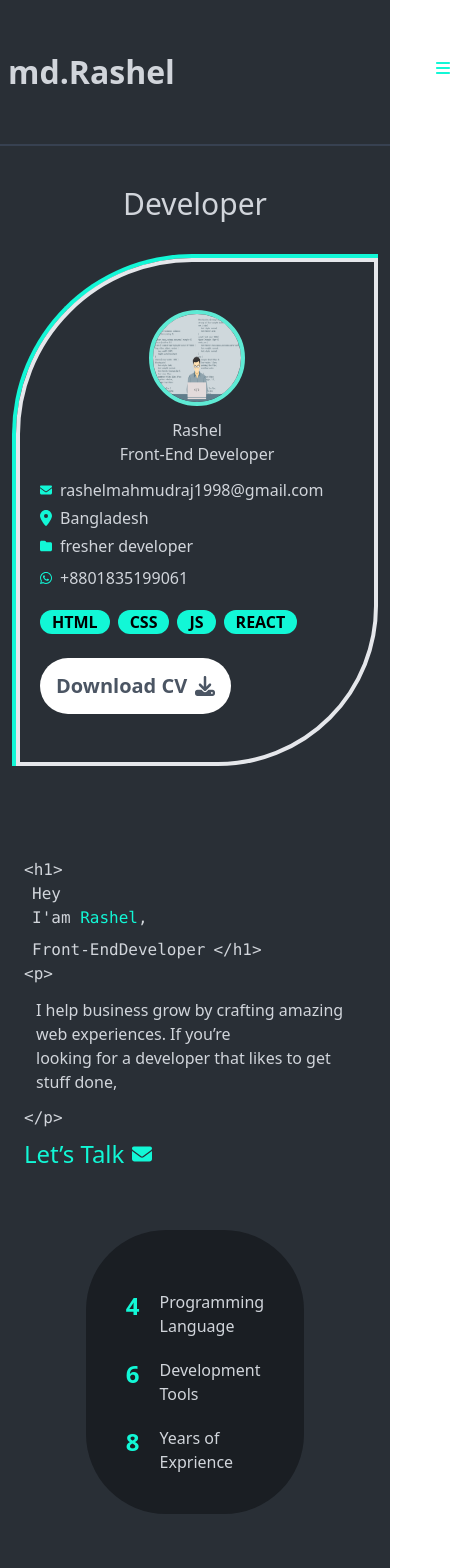
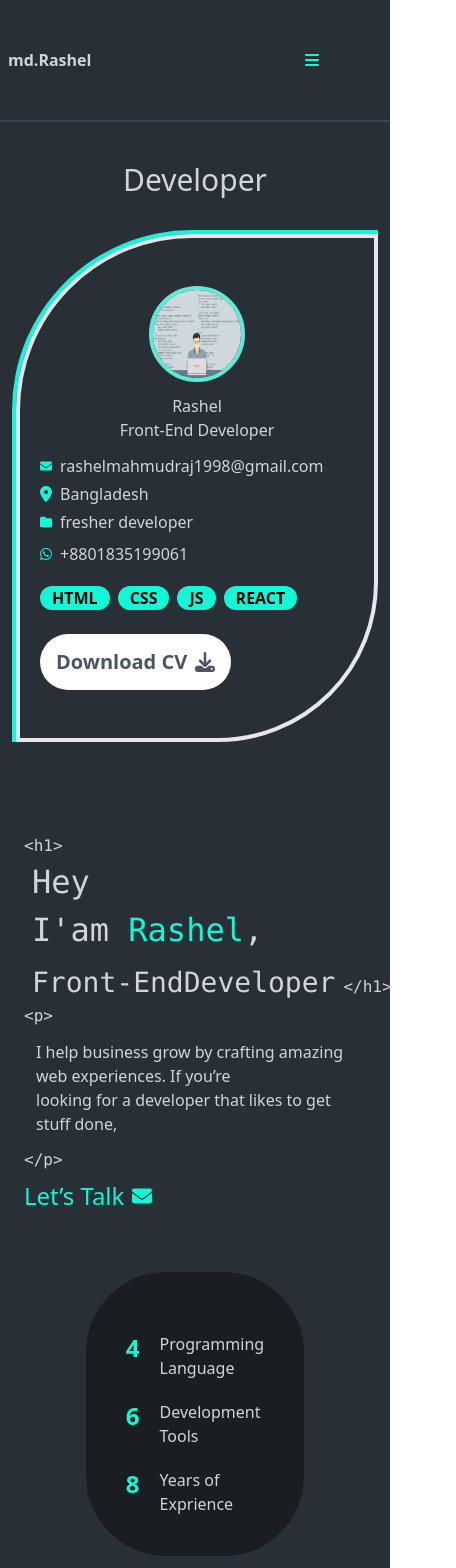
Before and after one commit to rashelmahomud/protfolio-project, a Next.js app: page / in a window 390 px wide. Shown: the top 1568 px of the page, 456 px wide, since content can reach past the window. Built offline with nearby package versions, Linux system fonts and the light colour scheme.

Commit message:
update code

```diff
--- a/src/components/home/About.jsx
+++ b/src/components/home/About.jsx
@@ -4,12 +4,12 @@ import Util from "../shared/Util";
 
 const HomeAbout = () => {
   return (
-    <div className="relative bg-[#1A1E23] lg:py-20 py-10">
+    <div className="relative bg-[#1A1E23] lg:py-20 py-10 lg:p-0 p-3">
       <div className="absolute inset-0 bg-[url('/assates/abc.png')] bg-center bg-no-repeat bg-cover opacity-10 z-0"></div>
       <Util />
       <div className="relative z-10 flex lg:flex-row flex-col justify-center gap-20">
         <div className="lg:w-[700px]">
-          <button className="bg-[#1A1E23] text-white text-3xl my-5 lg:ml-0 ml-5 p-5 border-4 border-teal-300 px-5 py-3 rounded-tl-[40px] rounded-br-[40px]">
+          <button className="bg-[#1A1E23] text-white lg:text-3xl text-[32px] my-5 lg:ml-0 ml-5 p-5 border-4 border-teal-300 px-5 py-3 rounded-tl-[40px] rounded-br-[40px]">
             About Me
           </button>
 
--- a/src/components/home/Banner.jsx
+++ b/src/components/home/Banner.jsx
@@ -86,11 +86,11 @@ const Banner = () => {
             <div>
               <pre>
                 &lt;h1&gt;
-                <h1 className="lg:text-6xl px-2">Hey</h1>
-                <h1 className="lg:text-6xl mb-2 px-2">
+                <h1 className="lg:text-6xl text-[32px] px-2">Hey</h1>
+                <h1 className="lg:text-6xl text-[32px] mb-2 px-2">
                   I'am <span className="text-[#12F7D6]">Rashel</span>,
                 </h1>
-                <span className="lg:text-5xl px-2">Front-EndDeveloper</span>
+                <span className="lg:text-5xl text-[28px] px-2">Front-EndDeveloper</span>
                 &lt;/h1&gt;
               </pre>
               <pre>&lt;p&gt;</pre>
--- a/src/components/shared/header.jsx
+++ b/src/components/shared/header.jsx
@@ -4,7 +4,11 @@ import {
   faGithub,
   faInstagram,
 } from "@fortawesome/free-brands-svg-icons";
-import { faBars, faMagnifyingGlass, faXmark } from "@fortawesome/free-solid-svg-icons";
+import {
+  faBars,
+  faMagnifyingGlass,
+  faXmark,
+} from "@fortawesome/free-solid-svg-icons";
 import { FontAwesomeIcon } from "@fortawesome/react-fontawesome";
 import Link from "next/link";
 import { useState } from "react";
@@ -15,50 +19,77 @@ const Header = () => {
   return (
     <div className="bg-[#292F36] text-gray-300 font-semibold ">
       <div className="container mx-auto flex lg:justify-between items-center py-12 px-2 border-b-2 border-gray-700">
-        <div className="text-[32px]">
-          <Link href={'/'}><span>md.Rashel</span></Link>
+        <div className="lg:text-[32px] text-base">
+          <Link href={"/"}>
+            <span>md.Rashel</span>
+          </Link>
         </div>
         <div className="flex flex-row-reverse lg:ml-16">
-          <div onClick={() => setOpen(!open)} className="w-5 text-[#12F7D6] lg:hidden">
-            {open ? <FontAwesomeIcon icon={faXmark} /> : <FontAwesomeIcon icon={faBars} />}
+          <div
+            onClick={() => setOpen(!open)}
+            className="w-5 text-[#12F7D6] lg:hidden ml-10"
+          >
+            {open ? (
+              <FontAwesomeIcon icon={faXmark} />
+            ) : (
+              <FontAwesomeIcon icon={faBars} />
+            )}
           </div>
 
-          <ul className={`lg:flex gap-5 transition-all duration-500 ease-in items-center ${open ? "top-18 opacity-100" : "top-[-490px] lg:opacity-100 opacity-0 lg:mt-0 -mt-40"}`}>
-            <li className="text-[#12F7D6] text-[24px]">
+          <ul
+            className={`lg:flex gap-5 transition-all duration-500 ease-in items-center lg:p-0 p-3 ${
+              open
+                ? "top-18 opacity-100"
+                : "top-[-490px] lg:opacity-100 opacity-0 lg:mt-0 -mt-40"
+            }`}
+          >
+            <li className="text-[#12F7D6] lg:text-2xl text-base">
               <Link href={"/"}>Home</Link>
             </li>
 
-            <li className="text-[24px]">
+            <li className="lg:text-2xl text-base">
               <Link href={"/blogs"}>Blogs</Link>
             </li>
             <li className="relative lg:my-0 my-2">
               <FontAwesomeIcon
                 icon={faMagnifyingGlass}
-                  className="lg:w-5 absolute ml-44 mt-2 text-gray-500"
+                className="lg:w-5 absolute lg:ml-44 ml-28 lg:mt-2 mt-1 text-gray-500"
               />
               <input
                 type="text"
-                  className="rounded-full outline-none lg:w-[204px] h-[32px] px-2 text-gray-900"
+                className="rounded-full outline-none lg:w-[204px] w-[150px] lg:h-[32px] h-[22px] px-2 text-gray-900"
                 placeholder=""
               />
             </li>
-            <li className="flex items-center gap-1 text-[16px]">
+            <li className="flex items-center gap-1 text-base">
               <FontAwesomeIcon
                 icon={faInstagram}
                 className="w-5 text-[#12F7D6]"
               />
-              <Link href={"https://www.linkedin.com/in/rashelmahomud/"} target="_blank">LinkedIn</Link>
+              <Link
+                href={"https://www.linkedin.com/in/rashelmahomud/"}
+                target="_blank"
+              >
+                LinkedIn
+              </Link>
             </li>
             <li className="flex items-center gap-1">
               <FontAwesomeIcon
                 icon={faDiscord}
                 className="w-5 text-[#12F7D6]"
               />
-              <Link href={"https://discord.com/channels/@mdrashel"} target="_blank">Discord</Link>
+              <Link
+                href={"https://discord.com/channels/@mdrashel"}
+                target="_blank"
+              >
+                Discord
+              </Link>
             </li>
             <li className="flex items-center gap-1">
               <FontAwesomeIcon icon={faGithub} className="w-5 text-[#12F7D6]" />
-              <Link href={"https://github.com/rashelmahomud"} target="_blank">Github</Link>
+              <Link href={"https://github.com/rashelmahomud"} target="_blank">
+                Github
+              </Link>
             </li>
           </ul>
         </div>
```
Lines whose indentation alone changed are shown as unchanged.
